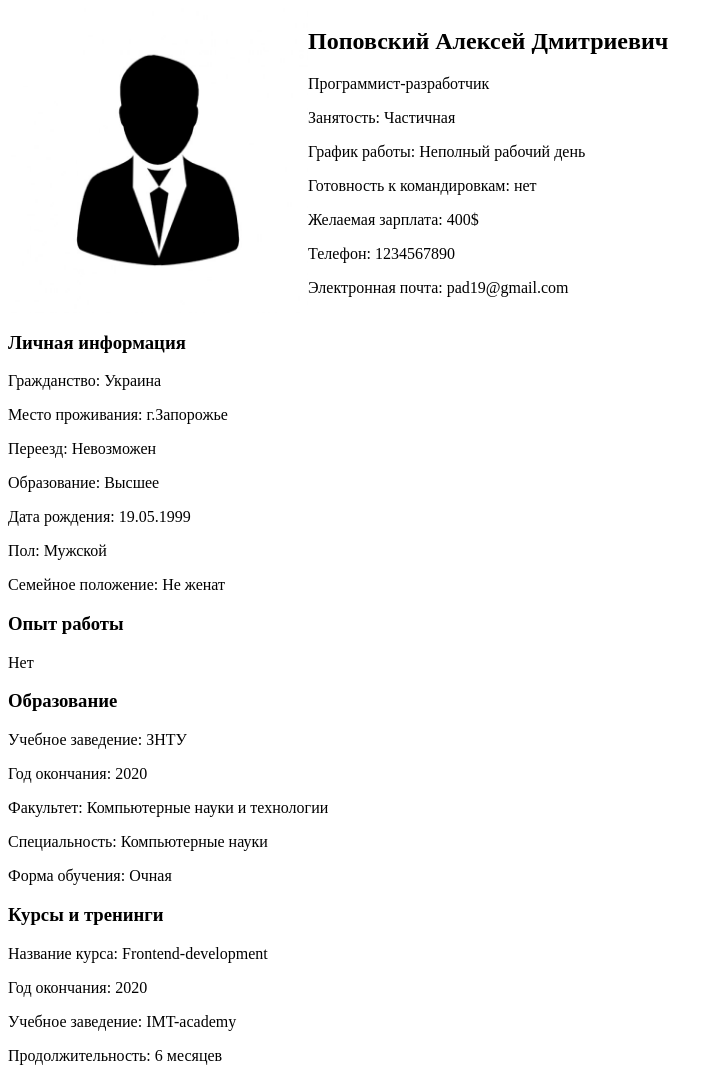
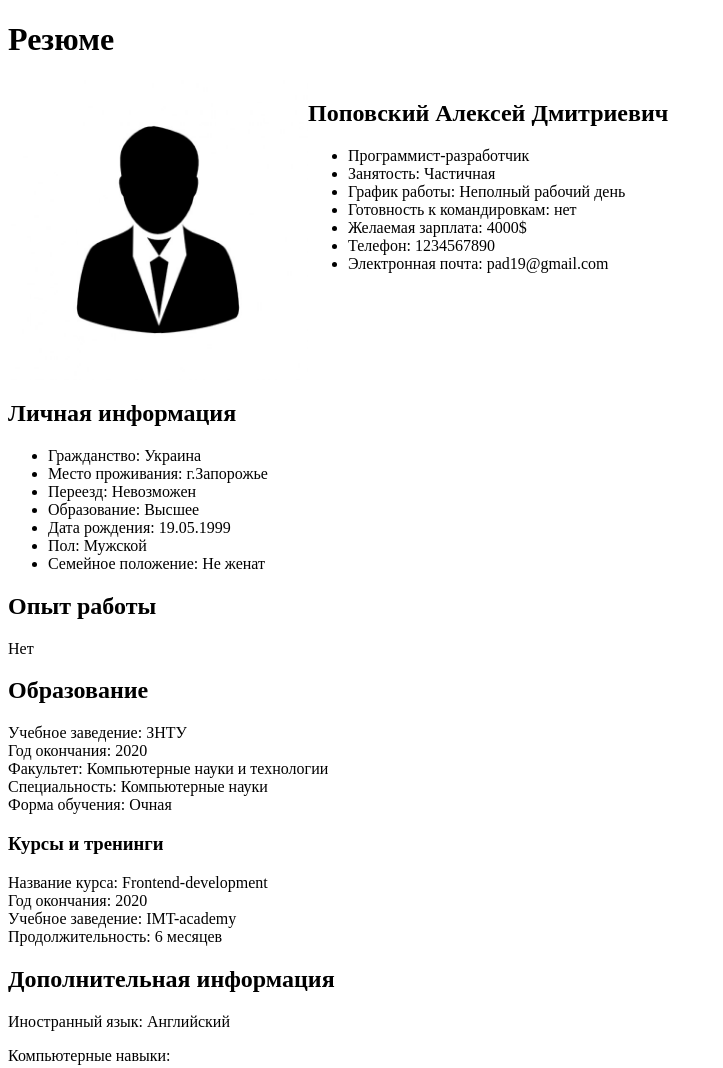
Before and after one commit to Popovsky/summary, a plain HTML site: page index.html in a window 1280 px wide. Shown: the top 1068 px of the page, without its empty margins (0-723 px from the left). Drawn offline with Linux system fonts and the light colour scheme.

Commit message:
Refactor index.html

```diff
--- a/index.html
+++ b/index.html
@@ -8,50 +8,56 @@
     <title>Summary</title>
 </head>
 <body>
-    <div style="display: flex">
+<h1>Резюме</h1>
+<section style="display: flex;">
     <img src="./img/logo.jpg" width="300" alt="logo">
-        <div>
+    <article>
         <h2>Поповский Алексей Дмитриевич</h2>
-            <p>Программист-разработчик</p>
-            <p>Занятость: Частичная</p>
-            <p>График работы: Неполный рабочий день</p>
-            <p>Готовность к командировкам: нет</p>
-            <p>Желаемая зарплата: 400$</p>
-            <p>Телефон: 1234567890</p>
-            <p>Электронная почта: pad19@gmail.com</p>
-        </div>
-    </div>
-    <div>
-        <h3>Личная информация</h3>
-        <p>Гражданство: Украина</p>
-        <p>Место проживания: г.Запорожье</p>
-        <p>Переезд: Невозможен</p>
-        <p>Образование: Высшее</p>
-        <p>Дата рождения: 19.05.1999</p>
-        <p>Пол: Мужской</p>
-        <p>Семейное положение: Не женат</p>
-    </div>
-    <div>
-        <h3>Опыт работы</h3>
+        <ul>
+            <li>Программист-разработчик</li>
+            <li>Занятость: Частичная</li>
+            <li>График работы: Неполный рабочий день</li>
+            <li>Готовность к командировкам: нет</li>
+            <li>Желаемая зарплата: 4000$</li>
+            <li>Телефон: 1234567890</li>
+            <li>Электронная почта: pad19@gmail.com</li>
+        </ul>
+    </article>
+</section>
+<section>
+    <h2>Личная информация</h2>
+    <ul>
+        <li>Гражданство: Украина</li>
+        <li>Место проживания: г.Запорожье</li>
+        <li>Переезд: Невозможен</li>
+        <li>Образование: Высшее</li>
+        <li>Дата рождения: 19.05.1999</li>
+        <li>Пол: Мужской</li>
+        <li>Семейное положение: Не женат</li>
+    </ul>
+</section>
+<section>
+    <h2>Опыт работы</h2>
     <p>Нет</p>
-    </div>
-    <div>
-        <h3>Образование</h3>
-        <p>Учебное заведение: ЗНТУ</p>
-        <p>Год окончания: 2020</p>
-        <p>Факультет: Компьютерные науки и технологии</p>
-        <p>Специальность: Компьютерные науки</p>
-        <p>Форма обучения: Очная</p>
-    </div>
-    <div>
+</section>
+<section>
+
+    <h2>Образование</h2>
+    <p>Учебное заведение: ЗНТУ<br>
+    Год окончания: 2020<br>
+    Факультет: Компьютерные науки и технологии<br>
+    Специальность: Компьютерные науки<br>
+    Форма обучения: Очная</p>
+</section>
+<section>
     <h3>Курсы и тренинги</h3>
-        <p>Название курса: Frontend-development</p>
-        <p>Год окончания: 2020</p>
-        <p>Учебное заведение: IMT-academy</p>
-        <p>Продолжительность: 6 месяцев</p>
-    </div>
-    <div>
-        <h3>Дополнительная информация</h3>
+    <p>Название курса: Frontend-development<br>
+    Год окончания: 2020<br>
+    Учебное заведение: IMT-academy<br>
+    Продолжительность: 6 месяцев</p>
+</section>
+<section>
+    <h2>Дополнительная информация</h2>
     <p>Иностранный язык: Английский</p>
     <p>Компьютерные навыки:</p>
     <ul>
@@ -68,9 +74,9 @@
         <li>WebSocket</li>
         <li>Docker</li>
     </ul>
-        <p>Учебное заведение: IMT-academy</p>
-        <p>Продолжительность: 6 месяцев</p>
-        <p>Наличие водительских прав (категории): B, C1</p>
-    </div>
+    <p>Учебное заведение: IMT-academy<br>
+    Продолжительность: 6 месяцев<br>
+    Наличие водительских прав (категории): B, C1</p>
+</section>
 </body>
 </html>
```
Lines whose indentation alone changed are shown as unchanged.
